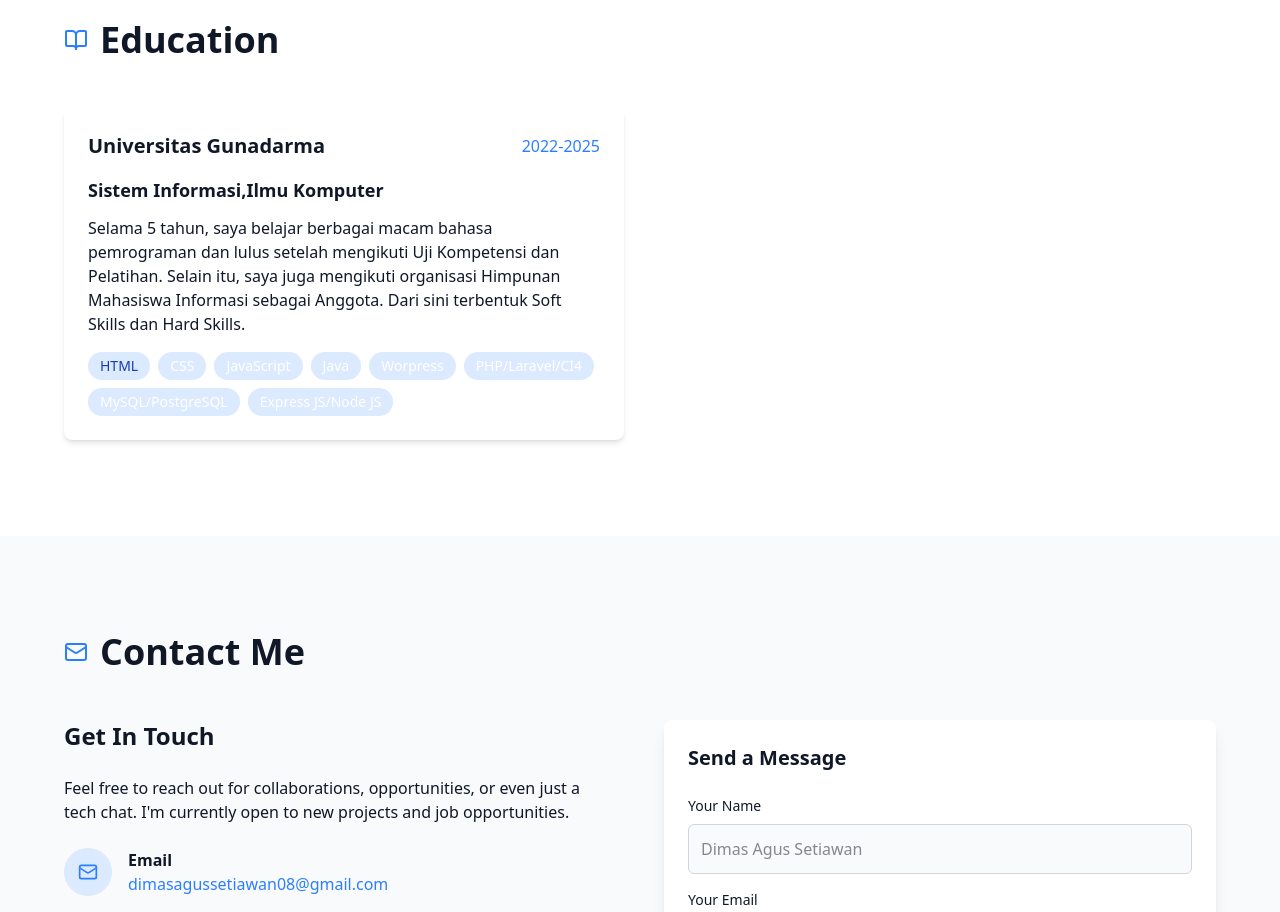
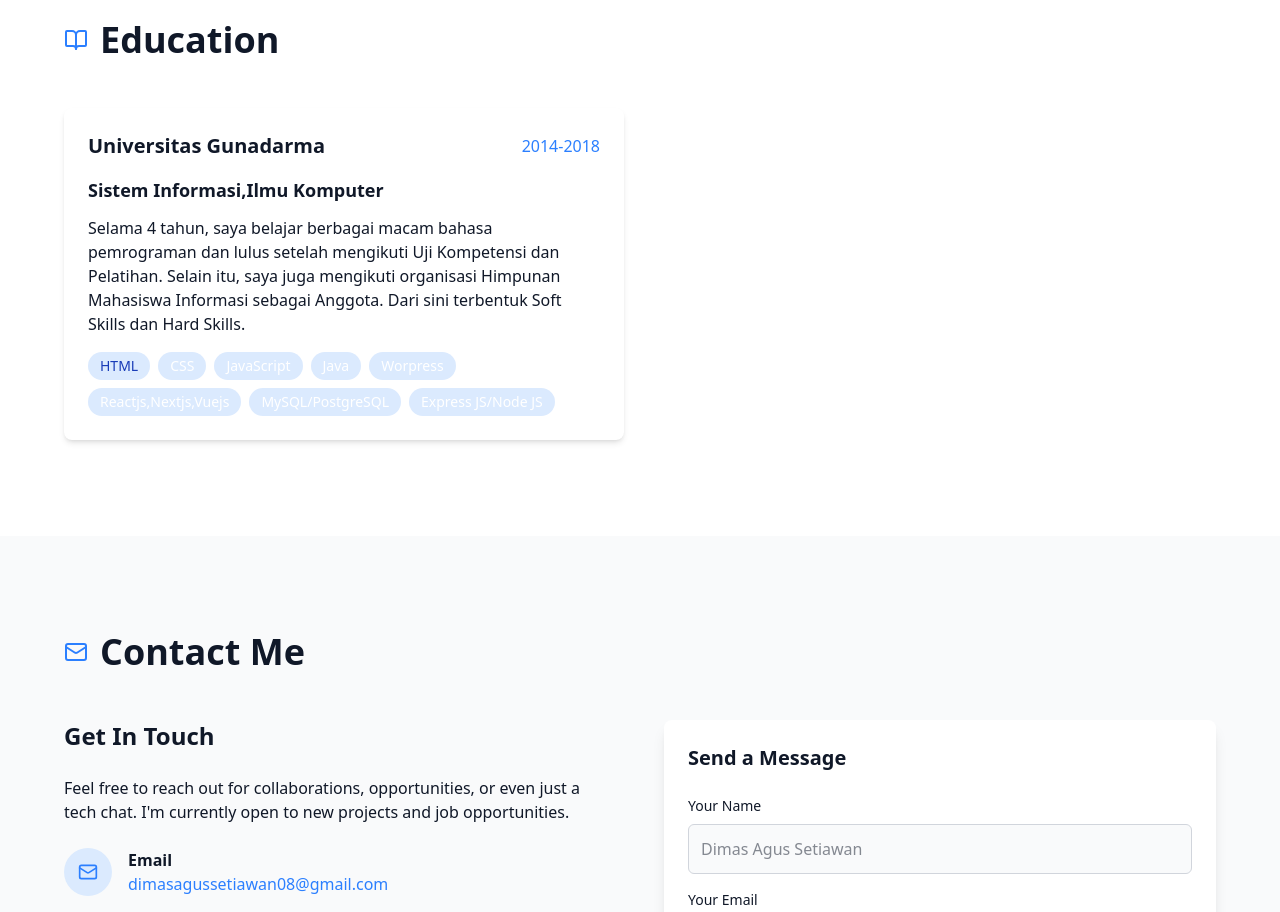
Before and after one commit to dimassugase/My-Portfolio, a React (Vite) app: page / in a window 1280 px wide. Shown: the part 3800-4712 px from the top of the page. Built offline with nearby package versions, Linux system fonts and the light colour scheme.

Commit message:
Update Portfolio.jsx

```diff
--- a/src/Portfolio.jsx
+++ b/src/Portfolio.jsx
@@ -90,7 +90,7 @@ export default function Portfolio() {
       description: "Aplikasi yang dibuat dengan React JS dalam tugas Capstone Coding Camp 2025",
       tech: ["React JS", "Bootstrap", "Mariadb"],
       image: "/assets/patriotlasercut.JPG",
-      link: "https://www.jasalasercuttingacp.com/"
+      link: "https://patriotlasercncrouter.com/"
     },
     {
       title: "Jasa Laser Cutting ACP",
@@ -620,11 +620,11 @@ export default function Portfolio() {
           <div className={`p-6 rounded-lg shadow-md ${darkMode ? 'bg-gray-700 hover:bg-gray-750' : 'bg-white hover:bg-blue-50'} transition-all transform hover:-translate-y-1`}>
               <div className="flex items-center justify-between mb-4">
                 <h3 className="text-xl font-bold">Universitas Gunadarma</h3>
-                <span className="text-blue-500 dark:text-blue-400">2022-2025</span>
+                <span className="text-blue-500 dark:text-blue-400">2014-2018</span>
               </div>
               <h4 className="text-lg font-semibold mb-3">Sistem Informasi,Ilmu Komputer</h4>
               <p className="font-normal mb-4">
-               Selama 5 tahun, saya belajar berbagai macam bahasa pemrograman dan lulus setelah mengikuti Uji Kompetensi dan Pelatihan. Selain itu, saya juga mengikuti organisasi Himpunan Mahasiswa Informasi sebagai Anggota. Dari sini terbentuk Soft Skills dan Hard Skills.
+               Selama 4 tahun, saya belajar berbagai macam bahasa pemrograman dan lulus setelah mengikuti Uji Kompetensi dan Pelatihan. Selain itu, saya juga mengikuti organisasi Himpunan Mahasiswa Informasi sebagai Anggota. Dari sini terbentuk Soft Skills dan Hard Skills.
               </p>
               <ul className="flex flex-wrap gap-2">
                 <li className="px-3 py-1 text-sm bg-blue-100  dark:bg-blue-900/50 text-blue-800 dark:text-white rounded-full">
@@ -643,7 +643,7 @@ export default function Portfolio() {
                   Worpress
                 </li>
                 <li className="px-3 py-1 text-sm bg-blue-100 dark:bg-blue-900/50 text-white dark:text-white rounded-full">
-                  PHP/Laravel/CI4
+                  Reactjs,Nextjs,Vuejs
                 </li>
                 <li className="px-3 py-1 text-sm bg-blue-100 dark:bg-blue-900/50 text-white dark:text-white rounded-full">
                  MySQL/PostgreSQL
```
